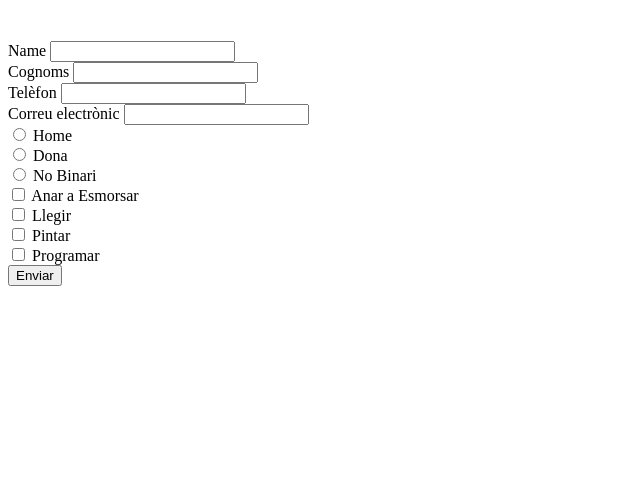
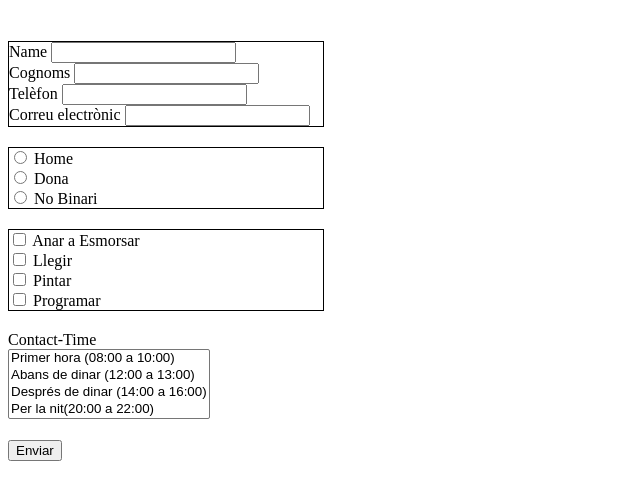
Before and after one commit to jordi-gp/Desenvolupament_Servidor, a PHP site: page /formularis/activitat_265/265Formulari.php in a window 1280 px wide. Shown: the top 500 px of the page, without its empty margins (0-640 px from the left). Run offline with PHP 8.4, Linux system fonts and the light colour scheme.

Commit message:
Activitat 265

```diff
--- a/formularis/activitat_265/265Formulari.php
+++ b/formularis/activitat_265/265Formulari.php
@@ -13,6 +13,21 @@ $firstname = "";
 $lastname = "";
 $phone = "";
 $email = "";
+
+$sexe = [
+    'home' => 'Home',
+    'dona' => 'Dona',
+    'noBinari' => 'NoBinari'
+    ];
+
+$hobbies = [
+    'hobbie1' => 'Esmorsar',
+    'hobbie2' => 'Llegir',
+    'hobbie3' => 'Pintar',
+    'hobbie4' => 'Programar'
+];
+
+$horari = "";
 $errors = [];
 
 // per a la vista necessitem saber si s'ha processat el formulari
@@ -30,7 +45,7 @@ if (isPost()) {
         $errors[] = "Error en validar el nom";
 
 
-/*    if (empty($_POST["firstname"])) {
+    /*if (empty($_POST["firstname"])) {
         $errors[] = "Nombre requerido";
     } else {
         if (strlen($_POST["firstname"]) > 25) {
@@ -45,9 +60,6 @@ if (isPost()) {
     else
         $errors[] = "Apellido vacio o erròneo";
 
-
-
-
     if (empty($_POST["phone"])) {
         $errors[] = "Telèfon requerit";
     } else {
@@ -57,12 +69,15 @@ if (isPost()) {
             $errors[] = "Tlfn no valido, deben ser exactamente 9 digitos";
         }
     }
+
     $emailTest = filter_input(INPUT_POST, "email", FILTER_VALIDATE_EMAIL);
     if (empty($emailTest)) {
         $errors[] = "Correu electrònic no indicat o erroni";
     } else {
         $email = $emailTest;
     }
+
+
 }
 
 require "265Formulari.view.php";
--- a/formularis/activitat_265/265Formulari.view.php
+++ b/formularis/activitat_265/265Formulari.view.php
@@ -7,7 +7,31 @@
     <meta name="description" content="PHP, PHPStorm">
     <meta name="author" content="Homer Simpson">
     <style>
-        body { font-family: "Bitstream Vera Serif"}
+        body {
+            font-family: "Bitstream Vera Serif"
+        }
+
+        #infPersonal {
+            border: 1px solid black;
+            margin-right: 75%;
+            margin-bottom: 20px;
+        }
+
+        #sexe {
+            border: 1px solid black;
+            margin-right: 75%;
+            margin-bottom: 20px;
+        }
+
+        #hobbies {
+            border: 1px solid black;
+            margin-right: 75%;
+            margin-bottom: 20px;
+        }
+
+        #enviar {
+            margin-top: 20px;
+        }
     </style>
 </head>
 
@@ -19,6 +43,8 @@
             print_r($errors)
         ?>
         </pre>
+
+    <div id="infPersonal">
         <div>
             <label for="firstname">Name</label>
             <input type="text" name="firstname" value="<?=$firstname?>">
@@ -35,35 +61,50 @@
             <label for="email">Correu electrònic</label>
             <input type="text" name="email" value="<?=$email?>">
         </div>
+    </div>
+    <div id="sexe">
         <div>
-        <input type="radio" id="home" name="genere" value="home" />
+            <input type="radio" name="genere" id="home" value="" />
             <label for="home">Home</label>
         </div>
         <div>
-        <input type="radio" id="dona" name="genere" value="dona" />
+            <input type="radio" name="genere" id="dona" value="" />
             <label for="dona">Dona</label>
         </div>
         <div>
-        <input type="radio" id="nobinari" name="genere" value="nobinari" />
+            <input type="radio" name="genere" id="nobinari" value="" />
             <label for="nobinari">No Binari</label>
         </div>
+    </div>
+    <div id="hobbies">
         <div>
-        <input type="checkbox" id="hobbie1" name="hobbie1" value="esmorsar" />
+            <input type="checkbox" name="hobbie1" id="hobbie1" value="" />
             <label for="hobbie1">Anar a Esmorsar</label>
         </div>
         <div>
-        <input type="checkbox" id="hobbie2" name="hobbie2" value="llegir" />
+            <input type="checkbox" name="hobbie2" id="hobbie2" value="" />
             <label for="hobbie2">Llegir</label>
         </div>
         <div>
-        <input type="checkbox" id="hobbie3" name="hobbie3" value="pintar" />
+            <input type="checkbox" name="hobbie3" id="hobbie3" value="" />
             <label for="hobbie3">Pintar</label>
         </div>
         <div>
-        <input type="checkbox" id="hobbie4" name="hobbie4" value="programar" />
+            <input type="checkbox" name="hobbie4" id="hobbie4" value="" />
             <label for="hobbie4">Programar</label>
         </div>
-    <div>
+    </div>
+    <label>
+        <label for="horaris">Contact-Time</label><br>
+        <select multiple name="horaris" id="horaris">
+
+            <option value="1">Primer hora (08:00 a 10:00)</option>
+            <option value="2">Abans de dinar (12:00 a 13:00)</option>
+            <option value="3">Després de dinar (14:00 a 16:00)</option>
+            <option value="4">Per la nit(20:00 a 22:00)</option>
+        </select>
+    </div>
+    <div id="enviar">
         <input type="submit" value="Enviar">
     </div>
 </form>
@@ -72,19 +113,31 @@
     <table>
         <tr>
             <th>Nom</th>
-            <td><?= $firstname ?></td>
+            <td><?=$firstname?></td>
         </tr>
         <tr>
             <th>Cognom</th>
-            <td><?= $lastname ?></td>
+            <td><?=$lastname?></td>
         </tr>
         <tr>
             <th>Telèfon</th>
-            <td><?= $phone ?></td>
+            <td><?=$phone?></td>
         </tr>
         <tr>
             <th>Correu</th>
-            <td><?= $email ?></td>
+            <td><?=$email?></td>
+        </tr>
+        <tr>
+            <th>Sexe</th>
+            <td><?=$sexe?></td>
+        </tr>
+        <tr>
+            <th>Hobbies</th>
+            <td><?=$hobbies?></td>
+        </tr>
+        <tr>
+            <th>Horari</th>
+            <td><?=$horari?></td>
         </tr>
     </table>
 <?php endif ?>
```
Also changed, not shown: formularis/helper.php (line endings or trailing spaces). Lines whose indentation alone changed are shown as unchanged.
